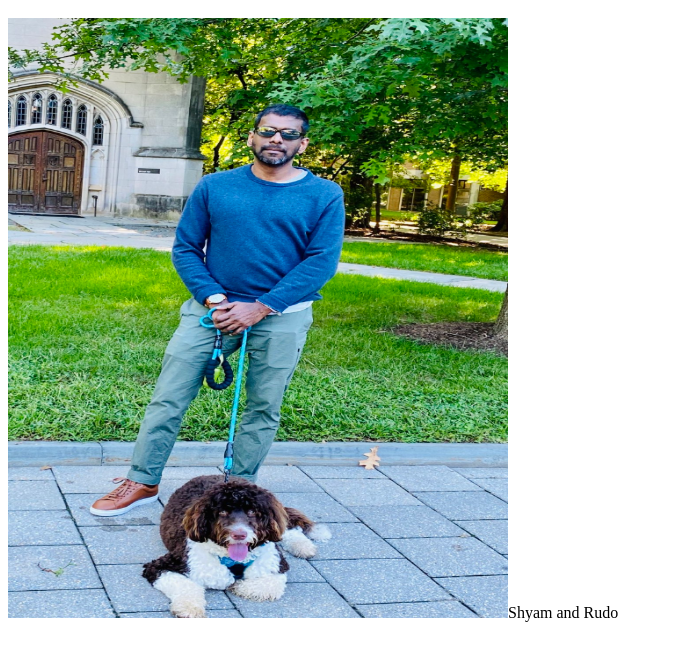
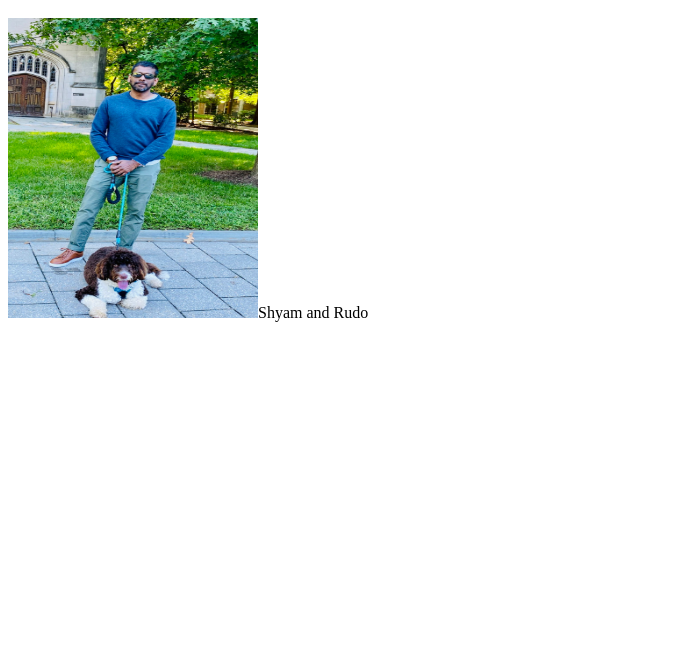
Before and after one commit to shyamsasidharan1/shyamsasidharan1.github.io, a plain HTML site: page index.html in a window 1280 px wide. Shown: the part 48-708 px from the top of the page, without its empty margins (0-673 px from the left). Drawn offline with Linux system fonts and the light colour scheme.

Commit message:
Update index.html

```diff
--- a/index.html
+++ b/index.html
@@ -1,2 +1,2 @@
 <H1> Hello World! </h1>
-<img src="shyam.jpg" width="500" height="600">Shyam and Rudo</img>
+<img src="shyam.jpg" width="250" height="300">Shyam and Rudo</img>
```
